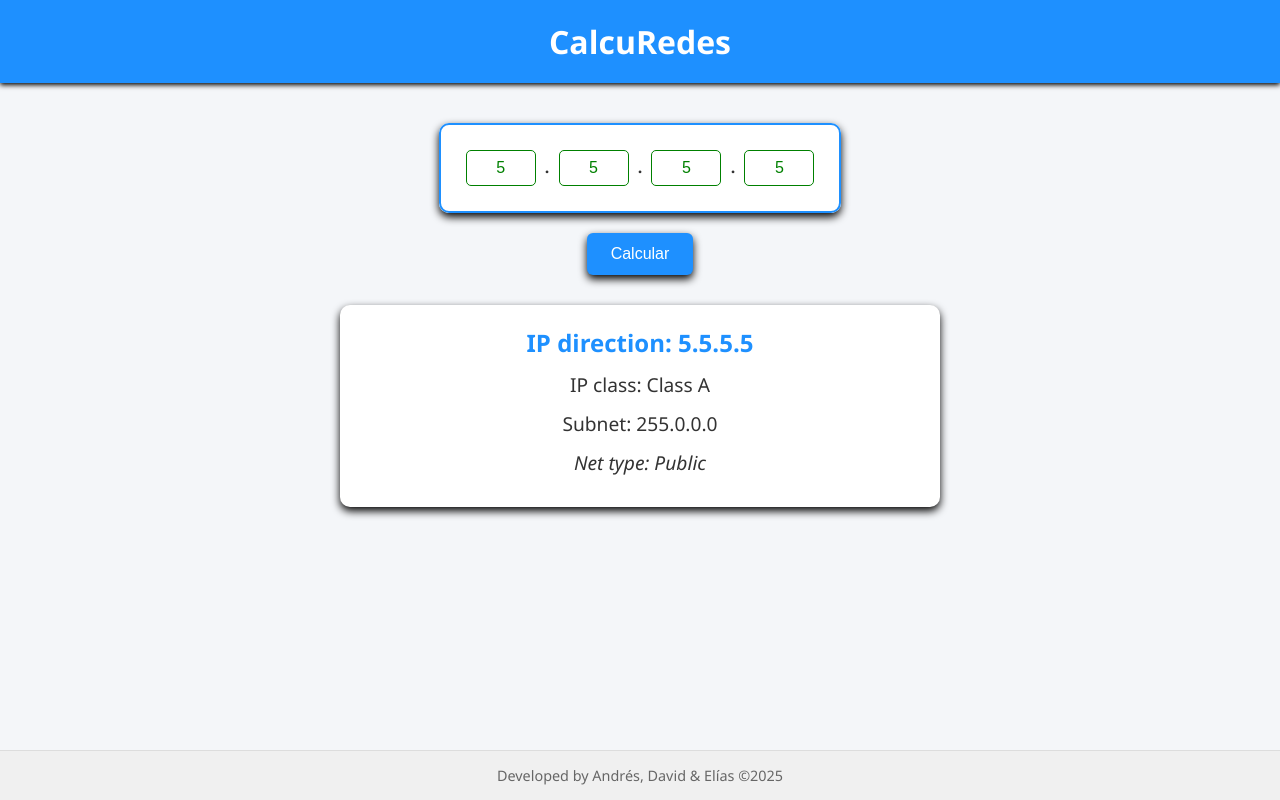
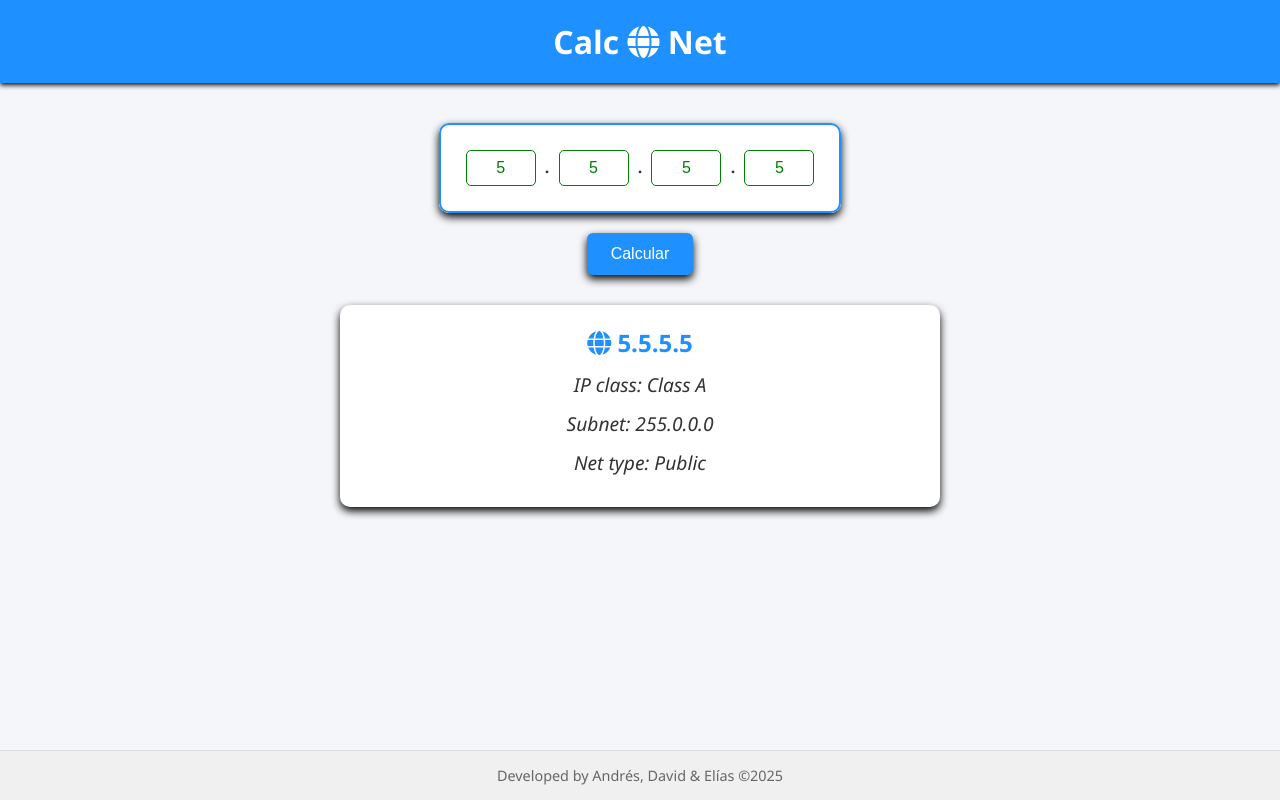
Before and after one commit to bamotta/calcuRedes, a plain HTML site: page index.html in a window 1280 px wide. Both pictures are taken after typing "5", "5", "5", "5" into the empty fields and a click on the button "Calcular". Drawn offline with Linux system fonts and the light colour scheme.

Commit message:
nombre nuevo y simbolos

```diff
--- a/index.html
+++ b/index.html
@@ -6,11 +6,11 @@
     <link rel="stylesheet" href="styles.css">
     <link rel="icon" type="image/x-icon" href="/img/calculadora.png">
     <script src="https://kit.fontawesome.com/a4a3ff8d11.js" crossorigin="anonymous"></script>
-    <title>CalculRedes</title>
+    <title>Calc 🌐 Net</title>
 </head>
 <body>
     <header>
-        <h1>CalcuRedes</h1>
+        <h1>Calc <i class="fa-solid fa-globe"></i> Net</h1>
     </header>
 
     <main>
--- a/script.js
+++ b/script.js
@@ -16,8 +16,8 @@ function startValidationOctects() {
 function validationOctect(input){
     const value = parseInt(input.value,10);
 
-    input.style.borderColor = (!isNaN(value) && value >= 0 && value <= 255) ? 'green' : 'red';
-    input.style.color = (!isNaN(value) && value >= 0 && value <= 255) ? 'green' : 'red';
+    input.style.borderColor = isValidOctet(value) ? 'green' : 'red';
+    input.style.color = isValidOctet(value) ? 'green' : 'red';
 }
 
 //function used to know if a octect is valid
@@ -63,9 +63,14 @@ function showResults(){
     const resultsDiv = document.createElement('div');
     resultsDiv.id = 'results';
 
+    const locationDot = document.createElement('i');
+    locationDot.classList.add("fa-solid", "fa-globe");
+    locationDot.style.color = "#1e90ff";
+
     const ipText = document.createElement('p');
     const ipvalue = values.join('.');
-    ipText.textContent = `IP direction: ${ipvalue}`;
+    ipText.appendChild(locationDot);
+    ipText.appendChild(document.createTextNode(` ${ipvalue}`));
     resultsDiv.appendChild(ipText);
 
     calculateClasses();
--- a/styles.css
+++ b/styles.css
@@ -106,18 +106,15 @@ input[type="number"]:focus {
     font-size: 1.2rem;
     line-height: 1.5;
     margin-bottom: 10px;
+    font-style: italic;
 }
 
 #results p:first-child {
+    font-style: normal;
     font-weight: bold;
     font-size: 1.5rem;
     color: #1e90ff;
 }
-
-#results p:last-child {
-    font-style: italic;
-}
-
 
 footer {
     text-align: center;
```
